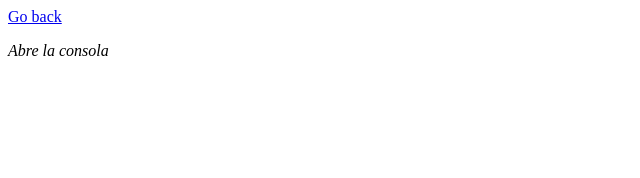
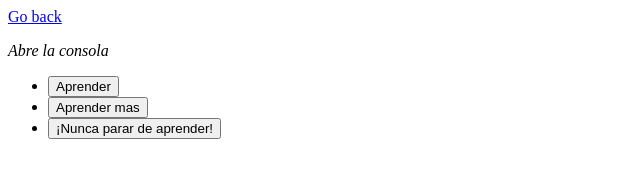
Before and after one commit to ealexisaraujo/videoPluginJS, a website: page ejercicios/call-Apply-Bind.html in a window 1280 px wide. Shown: the whole page, without its empty margins (0-640 px from the left). Drawn offline with Linux system fonts and the light colour scheme.

Commit message:
Los metodos call, apply y bind

```diff
--- a/ejercicios/call-Apply-Bind.html
+++ b/ejercicios/call-Apply-Bind.html
@@ -15,6 +15,17 @@
     <code>this</code> se refiere a un objeto. Ese objeto es el que actualmente
     está ejecutando un pedazo de código.
   </h1> -->
+  <ul>
+    <li>
+      <button class="call-to-action">Aprender</button>
+    </li>
+    <li>
+      <button class="call-to-action">Aprender mas</button>
+    </li>
+    <li>
+      <button class="call-to-action">¡Nunca parar de aprender!</button>
+    </li>
+  </ul>
   <script>
     // Establece `this` usando call
     function saludar() {
@@ -60,6 +71,15 @@
     danielCamina('sur')
 
     // Cuando es utilizar usar uno de estos metodos
+    const buttons = document.getElementsByClassName('call-to-action')
+
+    // buttons.array.forEach(button => {
+    //   button.onClick = () => alert("Nunca pares de aprender")
+    // });
+    Array.prototype.forEach.call(buttons, button => {
+      button.onclick = () => alert("Nunca pares de aprender")
+    })
+    // NodeList
   </script>
 </body>
 
```
